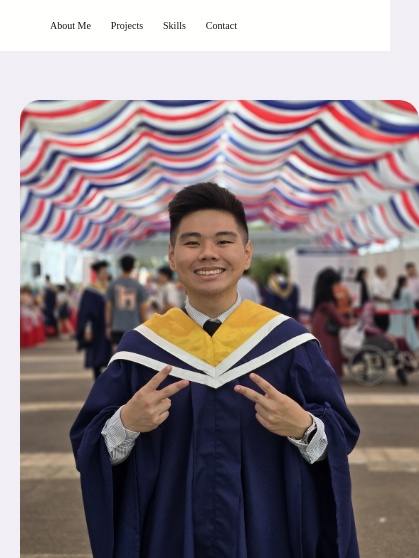
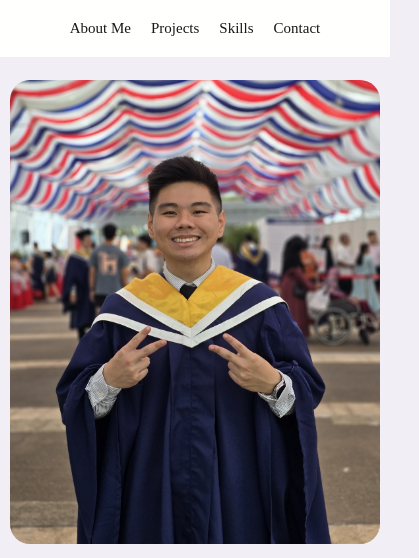
Before and after one commit to DanielChuaYH/DanielChuaYH.github.io, a plain HTML site: page index.html in a window 390 px wide. Shown: the top 558 px of the page, 419 px wide, since content can reach past the window. Drawn offline with nearby package versions, Linux system fonts and the light colour scheme.

Commit message:
Update styles.css
Fixed photo for mobile

```diff
--- a/styles.css
+++ b/styles.css
@@ -128,7 +128,7 @@ footer{
 }
 
 #contact{
-    background-color: white;
+    background-color: var(--background);
 }
 #contact .social-medias{
     display: flex;
@@ -161,31 +161,38 @@ footer{
 /* Media query for smaller screens */
 @media screen and (max-width: 768px) {
     #nav-bar{
-        font-size: 10px;
+        justify-content: space-around;
+        font-size: 15px;
     }
 
     .container {
         flex-direction: column;
-        align-items: flex-start;
+        align-items: center;
+        overflow-x: hidden;
     }
 
     .photo {
         flex: 1;
+        display: flex;
+        justify-content: center;
+        align-items: center;
         padding: 0;
+        width:100%;
         margin-bottom: 20px;
         margin-left: 20px;
+        margin-top: 0px;
     }
 
     #about {
         align-items: flex-start;
         text-align: left;
-        margin-left: 0px;
-        padding: 20px;
+        margin-left: 10px;
+        padding: 0 10px;
         margin-top: 0px;
     }
 
     #about h1 {
-        font-size: 40px;
+        font-size: 30px;
     }
 
     #about h2 {
@@ -193,11 +200,13 @@ footer{
     }
 
     .container p {
-        font-size: 30px;
+        font-size: 20px;
     }
 
     .photo img {
-        text-align: left;
-        margin-right: 0;
+        margin-left: 60px;
+        height: auto;
+        max-width: 95%;
+        object-fit: contain;
     }
 }
```
